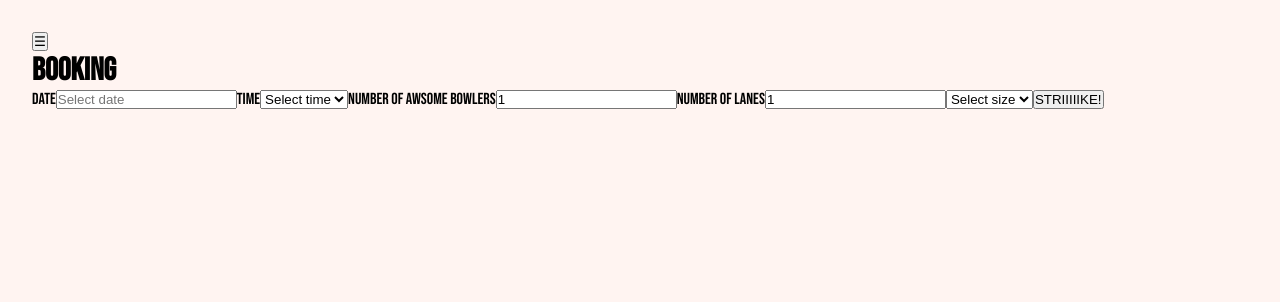
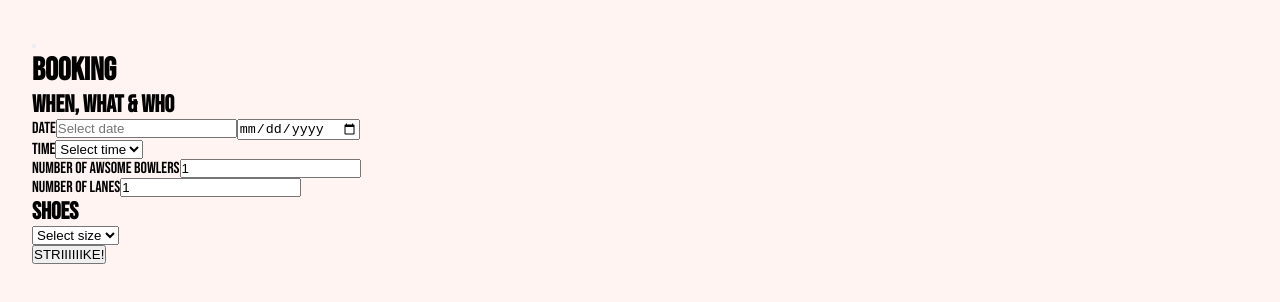
Before and after one commit to jeedb/strajk-bowling-v3, a React (Vite) app: page /booking in a window 1280 px wide. Shown: the top 302 px of the page. Built offline with nearby package versions, Linux system fonts and the light colour scheme.

Commit message:
Add class names for styling

```diff
--- a/src/App.jsx
+++ b/src/App.jsx
@@ -4,6 +4,7 @@ import { BrowserRouter, Route, Routes } from 'react-router-dom'
 import Confirmation from './pages/Confirmation'
 import Nav from './components/Nav'
 import Loading from './components/Loading'
+import './App.css';
 
 function App() {
 
--- a/src/components/BookingDetails.jsx
+++ b/src/components/BookingDetails.jsx
@@ -30,7 +30,7 @@ console.log(booking)
         <p>People: {booking.people}</p>
         <p>Lanes: {booking.lanes}</p>
         <p>Booking number: {booking.bookingId}</p>
-        <p>Total: {booking.price} kr</p>
+        <p>Total: {booking.price} sek</p>
 
     </div>
   );
--- a/src/components/BookingForm.jsx
+++ b/src/components/BookingForm.jsx
@@ -66,7 +66,7 @@ function BookingForm() {
     })
         .replace('.', '');
 
-    // Tiden visas i dropdown med 30 min intervall.
+    // Tiden visas som dropdown med 30 min intervall.
 
     const generateTimes = () => {
         const times = [];
@@ -81,9 +81,20 @@ function BookingForm() {
     const timeOptions = generateTimes();
 
   return (
-    <div>
+    <div className='booking-form'>
+
+        {/* WHEN, WHAT & WHO */}
+        <div className='section-header'>
+            <div className='line'></div>
+            <h2>WHEN, WHAT & WHO</h2>
+            <div className='line'></div>
+        </div>
+
+        <div className='row'>
+            <div className='input-wrapper'>
             <label>Date</label>
-        <input
+
+            <input className='display-input'
             type="text"
             value={formattedDate || ''}
             placeholder='Select date'
@@ -96,15 +107,14 @@ function BookingForm() {
             type='date'
             value={date}
             onChange={(e) => setDate(e.target.value)}
-        style={{
-            position: 'absolute',
-            opacity: 0,
-            pointerEvents: 'none',
-        }}
+            className='hidden-date'
             />
+            </div>
 
+        <div className='input-wrapper'>
             <label>Time</label>
-         <select
+
+            <select className='time-input'
                 value={time}
                 onChange={(e) => setTime(e.target.value)}
             >
@@ -115,29 +125,12 @@ function BookingForm() {
                     </option>
                 ))}
             </select>
-{/*
-        <label>Time</label>
-        <input
-        type="text"
-        value={time ? time.replace(':', '.') : ''}
-        placeholder='Select time'
-        readOnly
-        onClick={() => document.getElementById('real-time').showPicker()}
-        />
+         </div>
+         </div>
 
-        <input
-        id='real-time'
-        type="time"
-        value={time}
-        step='1800' //30 min = 1800
-        onChange={(e) => setTime(e.target.value)}
-         style={{
-            position: 'absolute',
-            opacity: 0,
-            pointerEvents: 'none',
-        }}
-        />  */}
+        {/* PLAYERS & LANES */}
 
+        <div className='form-group'>
             <label>Number of awsome bowlers</label>
             <input
             type="number"
@@ -145,7 +138,9 @@ function BookingForm() {
             value={people}
             onChange={(e) => setPeople(Number(e.target.value))}
             />
+        </div>
 
+        <div className='form-group'>
             <label>Number of lanes</label>
             <input
             type="number"
@@ -153,11 +148,22 @@ function BookingForm() {
             value={lanes}
             onChange={(e) => setLanes(Number(e.target.value))}
             />
+        </div>
 
 
+                {/* SHOES */}
+
+        <div className='section-header'>
+            <div className='line'></div>
+            <h2>SHOES</h2>
+            <div className='line'></div>
+        </div>
+
+        <div className='shoes-container'>
             {Array.from({ length: people }).map((_, index) => (
                 <select
                     key={index}
+                    className='shoe-select'
                     value={shoes[index] || ''}
                     onChange={(e) => {
                         const newShoes = [...shoes];
@@ -173,14 +179,14 @@ function BookingForm() {
                     <option key={size} value={size}>{size}</option>
                     ))}
                 </select>
-
             ))}
+        </div>
 
         {isLoading && <p>Loading...</p>}
 
-        <button
+        <button className='strike-button'
         onClick={handleClick}>
-            STRIIIIIKE!
+            STRIIIIIIKE!
         </button>
 
         {error && <p className='error-message'>{error}</p>}
--- a/src/components/Nav.jsx
+++ b/src/components/Nav.jsx
@@ -10,11 +10,13 @@ function Nav() {
     <nav className='nav'>
         <button className='nav-menu'
             onClick={() => setIsOpen(!isOpen)}>
-                &#9776;
+                <span className='bar bar1'></span>
+                <span className='bar bar2'></span>
+                <span className='bar bar3'></span>
         </button>
 
         {isOpen && (
-            <div>
+            <div className='nav-links'>
                 <Link to='/' onClick={() => setIsOpen(false)}>
                 Booking
                 </Link>
--- a/src/pages/Booking.jsx
+++ b/src/pages/Booking.jsx
@@ -1,18 +1,20 @@
 import React from 'react'
 import BookingForm from '../components/BookingForm'
-import Nav from '../components/Nav';
+
 
 function Booking() {
 
 
 
   return (
-    <>
-        <div>
-          <h1>BOOKING</h1>
-          <BookingForm />
-        </div>
-    </>
+
+    <div className='booking-page'>
+      <div className='booking-container'>
+        <h1 className='booking-title'>BOOKING</h1>
+        <BookingForm />
+      </div>
+    </div>
+
   );
 }
 
```
Lines whose indentation alone changed are shown as unchanged.
